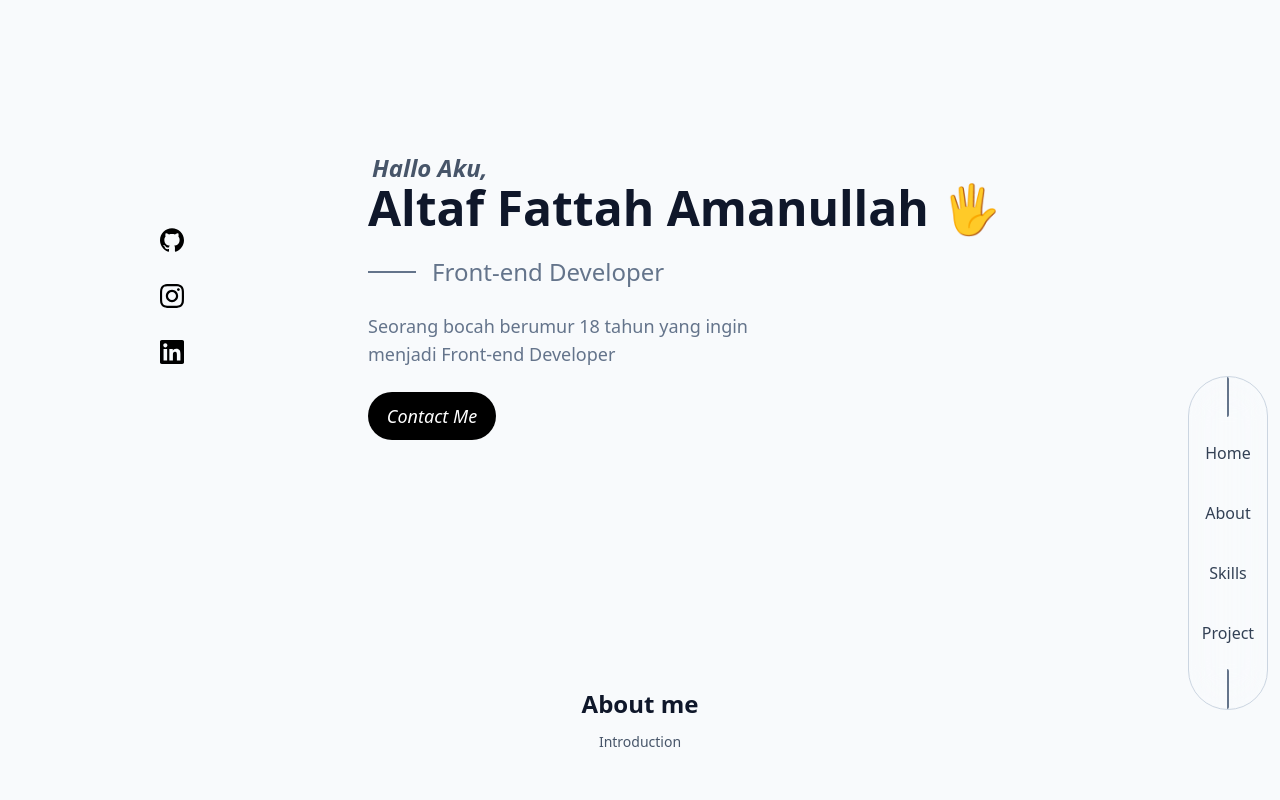
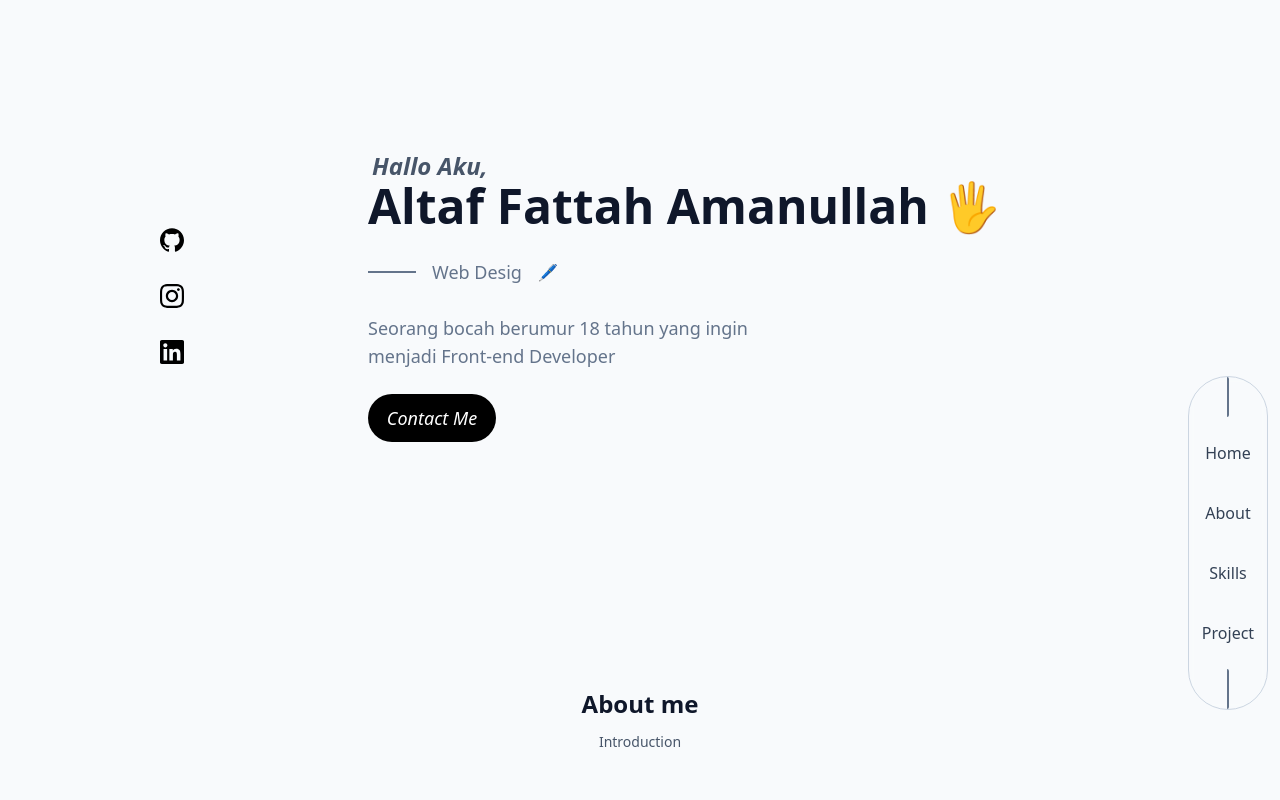
Before and after one commit to aftlah/React-Personal-Website, a React (Vite) app: page / in a window 1280 px wide. Shown: the top 800 px of the page. Built offline with nearby package versions, Linux system fonts and the light colour scheme; the HTML template or start-up script is replaced by a standard one.

Commit message:
Add Typed

```diff
--- a/package.json
+++ b/package.json
@@ -13,7 +13,8 @@
     "aos": "^2.3.4",
     "react": "^18.2.0",
     "react-dom": "^18.2.0",
-    "react-icons": "^4.10.1"
+    "react-icons": "^4.10.1",
+    "typed.js": "^2.0.16"
   },
   "devDependencies": {
     "@types/react": "^18.0.37",
--- a/src/components/pages/Home.jsx
+++ b/src/components/pages/Home.jsx
@@ -2,9 +2,15 @@ import React from "react";
 import AosCom from "../../../utils/AosCom";
 import Aos from "aos";
 import Sosmed from "../fragment/Sosmed";
+import Type from "../../../utils/Typed";
+
 
 const Home = ({ id }) => {
   Aos.init();
+
+
+
+
   return (
     <section id={id} className="container p-4  w-full h-[37rem] mx-auto   ">
       <div className="flex flex-row items-center justify-center w-full h-full gap-10 md:justify-start">
@@ -20,17 +26,15 @@ const Home = ({ id }) => {
             <h1 className="hidden ml-1 italic font-semibold md:text-5xl lg:text-2xl lg:block text-slate-600">
               Hallo Aku,
             </h1>
-            <div className="hidden ml-0 text-5xl font-bold lg:block text-slate-900">
+            <div className="hidden ml-0 text-5xl font-bold lg:block text-slate-900 bg-blue">
               Altaf Fattah Amanullah 🖐️
             </div>
           </AosCom>
 
           <AosCom dataAos={"fade-left"} dataAosDuration={500}>
-            <div className="flex items-center my-3 gap-x-4 md:my-4 lg:my-6">
-              <div className="h-[0.1rem] w-12 bg-slate-500"></div>
-              <p className="font-medium text-slate-500 md:text-lg lg:text-2xl">
-                Front-end Developer
-              </p>
+            <div className="flex items-center h-5 my-3 md:h-9 gap-x-2 md:gap-x-4 md:my-4 lg:my-6">
+              <div className="h-[0.1rem] w-9  md:w-12 bg-slate-500"></div>
+              <Type/>
             </div>
           </AosCom>
           <div>
--- a/src/components/pages/Navbar.jsx
+++ b/src/components/pages/Navbar.jsx
@@ -6,7 +6,7 @@ const Navbar = ({ home, about, skills, project }) => {
     <nav className="relative">
       <div className="fixed z-50 w-16 h-auto bottom-10 right-3 md:w-20 md:h-96">
         <AosCom dataAos="fade-left" dataAosOnce="true">
-          <div className="flex flex-col items-center justify-center h-full text-center bg-transparent border rounded-full gap-y-3 backdrop-blur-xl border-slate-300">
+          <div className="flex flex-col items-center justify-center h-full text-center bg-transparent border rounded-full gap-y-3 backdrop-blur-sm border-slate-300">
             <div className="bg-slate-500 w-[0.12rem] h-10 rounded-e-full"></div>
             <a
               href={home}
--- /dev/null
+++ b/utils/Typed.jsx
@@ -0,0 +1,30 @@
+import { useEffect, useRef } from "react";
+import Typed from "typed.js";
+
+const Type = () => {
+   const typedRef = useRef(null);
+
+   useEffect(() => {
+      const typed = new Typed(typedRef.current, {
+         strings:["Mahasiswa", "Front-end Developer", "Web Designer"],
+         typeSpeed: 50,
+         backSpeed: 50,
+         backDelay: 400,
+         loop: true,
+         stringsElement: "#typed-strings",
+         cursorChar: "🖊️",
+      });
+      return () => {
+         typed.destroy();
+      };
+   }, []);
+
+   return (
+      <>
+         <p className="font-medium text-slate-500 md:text-lg lg:text-xl"
+            ref={typedRef}></p>
+      </>
+   );
+};
+
+export default Type;
```
Also changed, not shown: 1 other file (tests, documents, lock files or other folders).
